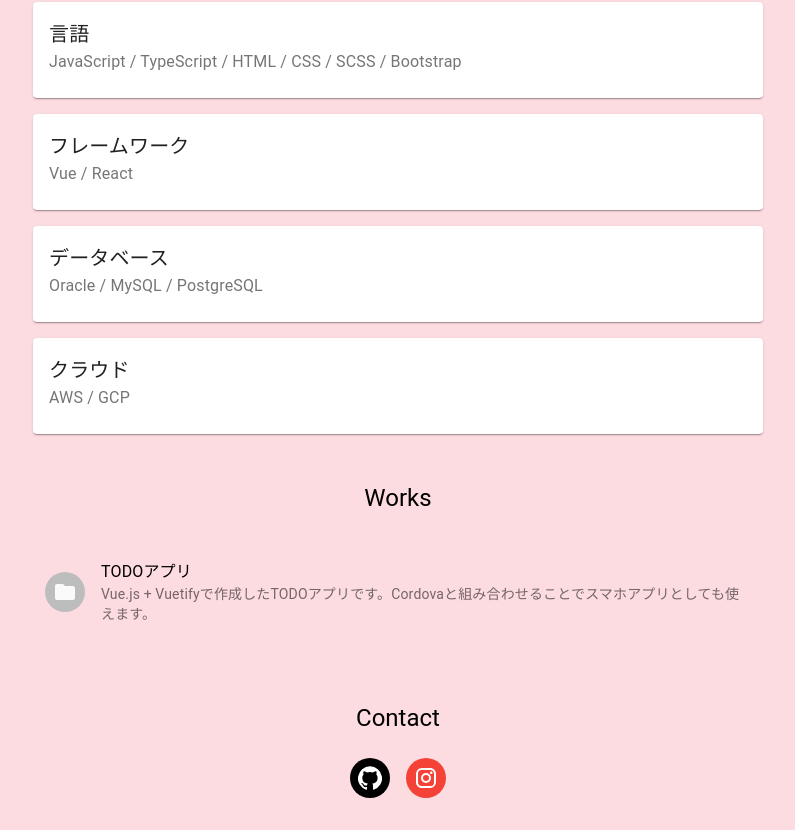
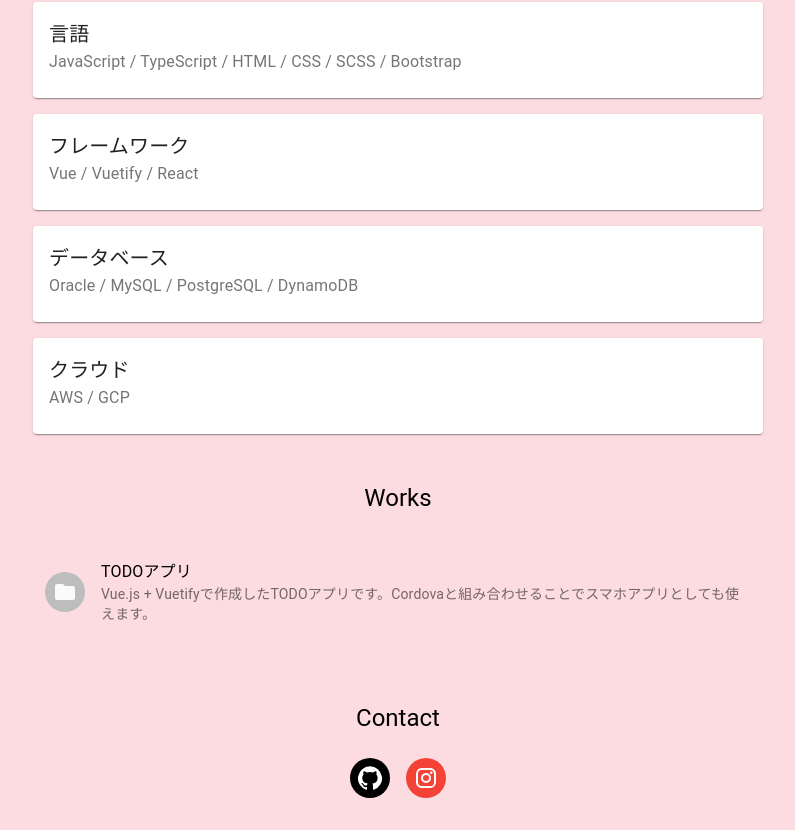
Before and after one commit to yufffff/portfolio, a React (Create React App) app: page / in a window 1280 px wide. Shown: the part 766-1596 px from the top of the page, without its empty margins (242-1037 px from the left). Built offline with nearby package versions, Linux system fonts and the light colour scheme.

Commit message:
skill update

```diff
--- a/src/components/Skills.tsx
+++ b/src/components/Skills.tsx
@@ -33,7 +33,7 @@ const Skills: React.FC = () => {
           <Card className={classes.root}>
             <CardContent>
               <Typography variant="h6">フレームワーク</Typography>
-              <Typography color="textSecondary">Vue / React</Typography>
+              <Typography color="textSecondary">Vue / Vuetify / React</Typography>
             </CardContent>
           </Card>
         </Box>
@@ -41,7 +41,7 @@ const Skills: React.FC = () => {
           <Card className={classes.root}>
             <CardContent>
               <Typography variant="h6">データベース</Typography>
-              <Typography color="textSecondary">Oracle / MySQL / PostgreSQL</Typography>
+              <Typography color="textSecondary">Oracle / MySQL / PostgreSQL / DynamoDB</Typography>
             </CardContent>
           </Card>
         </Box>
```
